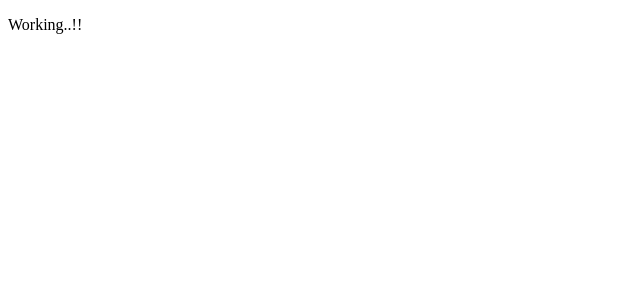
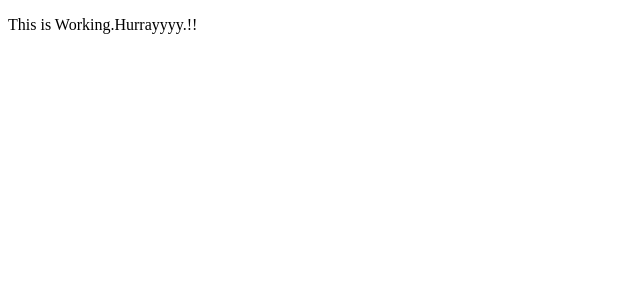
Before and after one commit to vish3539/NetflixClone, a React (Create React App) app: page / in a window 1280 px wide. Shown: the top 300 px of the page, without its empty margins (0-640 px from the left). Built offline with nearby package versions, Linux system fonts and the light colour scheme.

Commit message:
updated some ref

```diff
--- a/src/App.js
+++ b/src/App.js
@@ -4,7 +4,7 @@ class App extends Component {
   render() {
     return (
       <div>
-        <p >Working..!!</p>
+        <p >This is Working.Hurrayyyy.!!</p>
 
       </div>
     );
```
